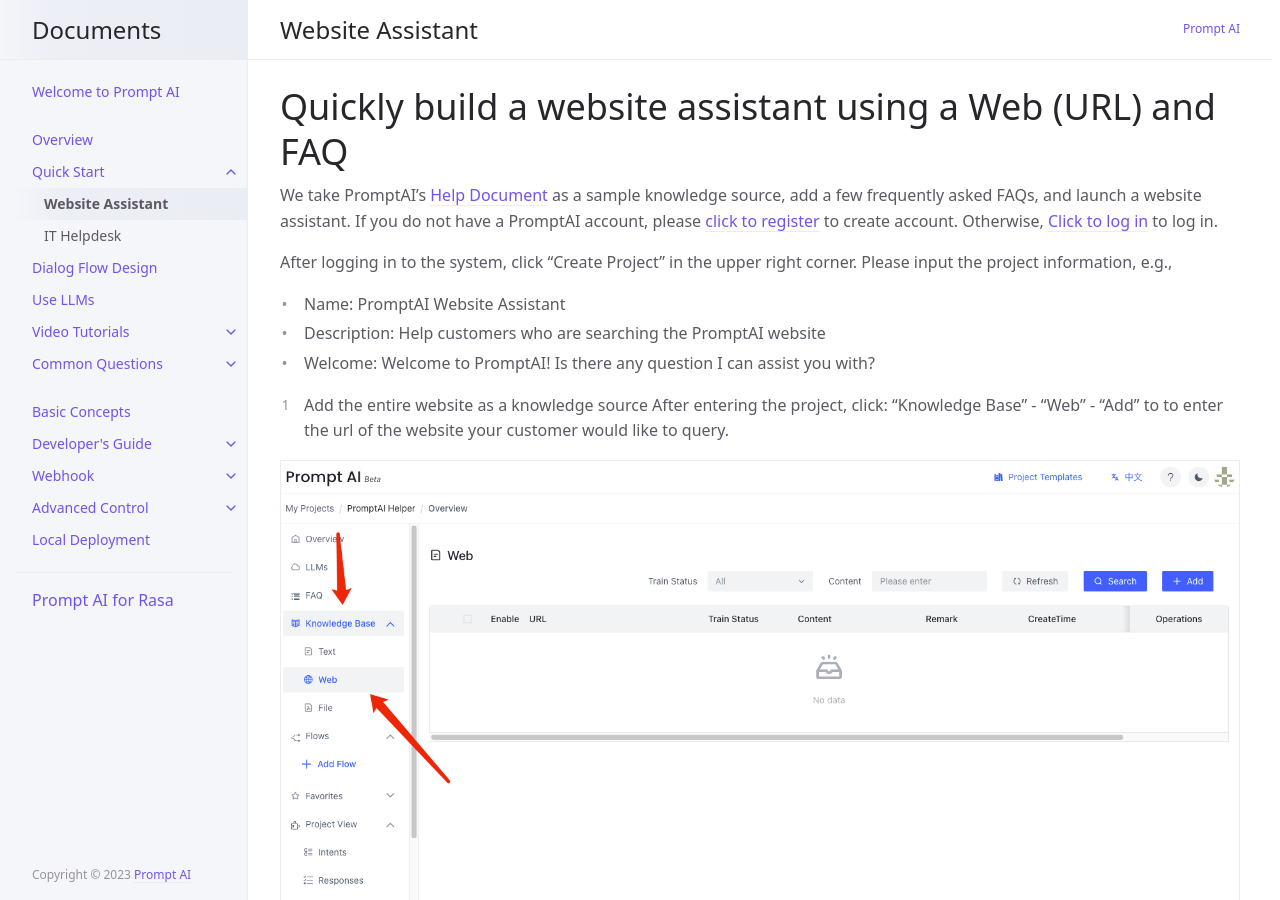
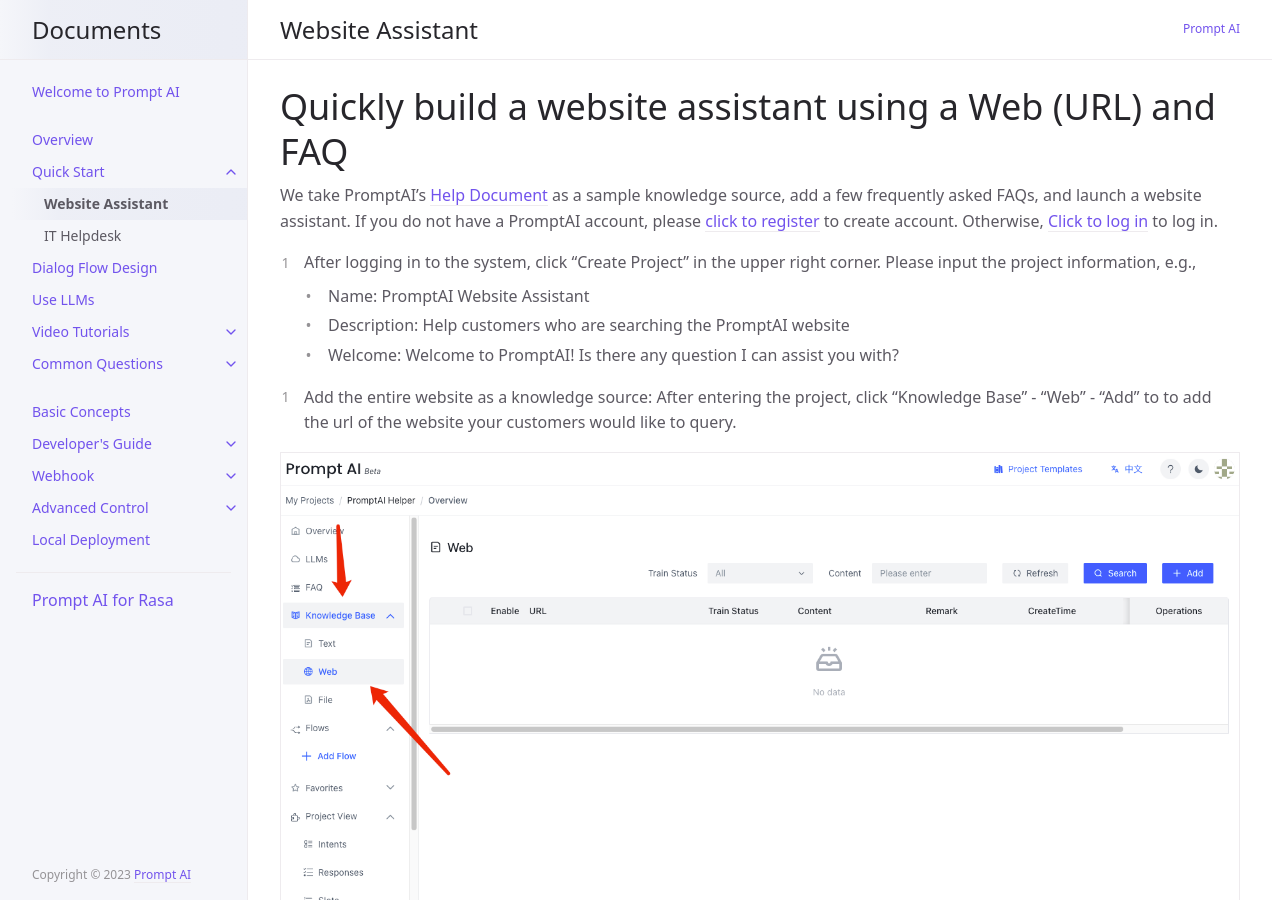
Before and after one commit to ws-cd/ws-cd.github.io, a Jekyll site: the page built from docs/quick_start/knowledge_base.md, in a window 1280 px wide and 900 px high. Built offline with Jekyll 4.4.1, drawn with Linux system fonts in a browser that asks for light colours.

Commit message:
Update knowledge_base.md

```diff
--- a/docs/quick_start/knowledge_base.md
+++ b/docs/quick_start/knowledge_base.md
@@ -8,15 +8,14 @@ nav_order: 1
 We take PromptAI's [Help Document](https://doc.promptai.us/docs/about/) as a sample knowledge source, add a few frequently asked FAQs, and launch a website assistant.
 If you do not have a PromptAI account, please [click to register](https://app.promptai.us/register) to create account. Otherwise, [Click to log in](https://app.promptai.us/login) to log in.
 
-After logging in to the system, click "Create Project" in the upper right corner. Please input the project information, e.g.,
+1. After logging in to the system, click "Create Project" in the upper right corner. Please input the project information, e.g.,
 - Name: PromptAI Website Assistant
 - Description: Help customers who are searching the PromptAI website
 - Welcome: Welcome to PromptAI! Is there any question I can assist you with?
 
 <!-- ![img.png](/assets/images/quick_start/kb/kb-01.png) -->
 
-2. Add the entire website as a knowledge source
-After entering the project, click: "Knowledge Base" - "Web" - "Add" to to enter the url of the website your customer would like to query.
+2. Add the entire website as a knowledge source: After entering the project, click "Knowledge Base" - "Web" - "Add" to to add the url of the website your customers would like to query.
 
 ![img_1.png](/assets/images/quick_start/kb/kb-02.png)
 
```
